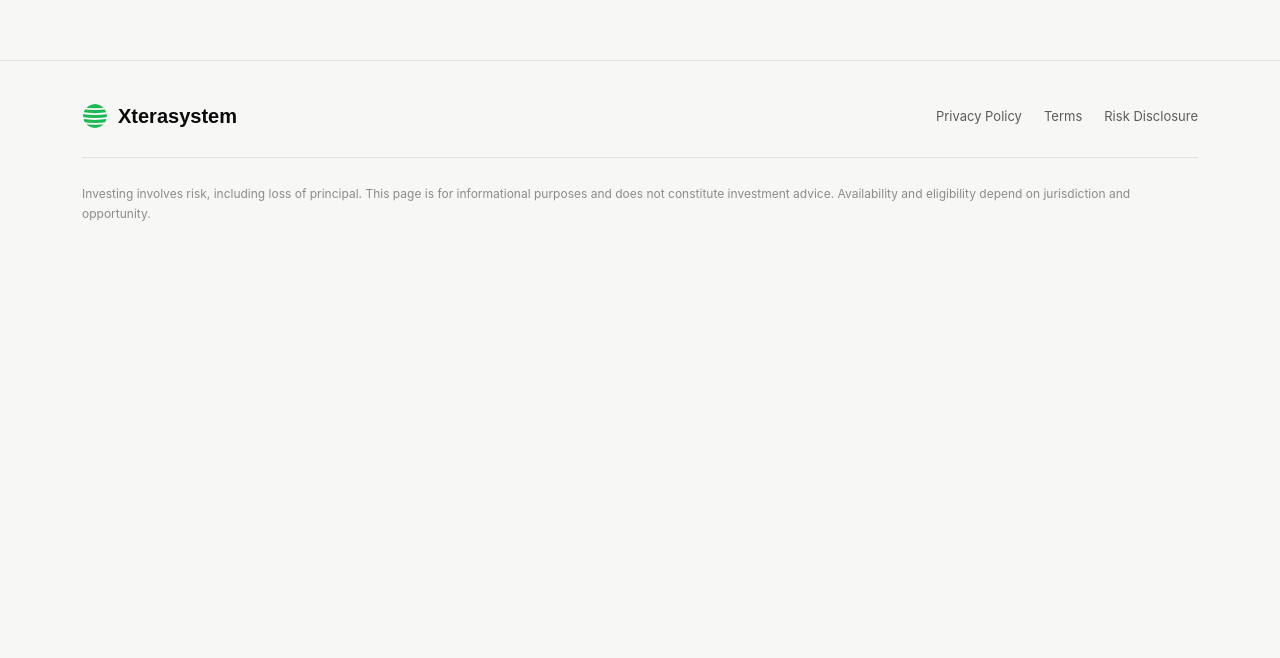
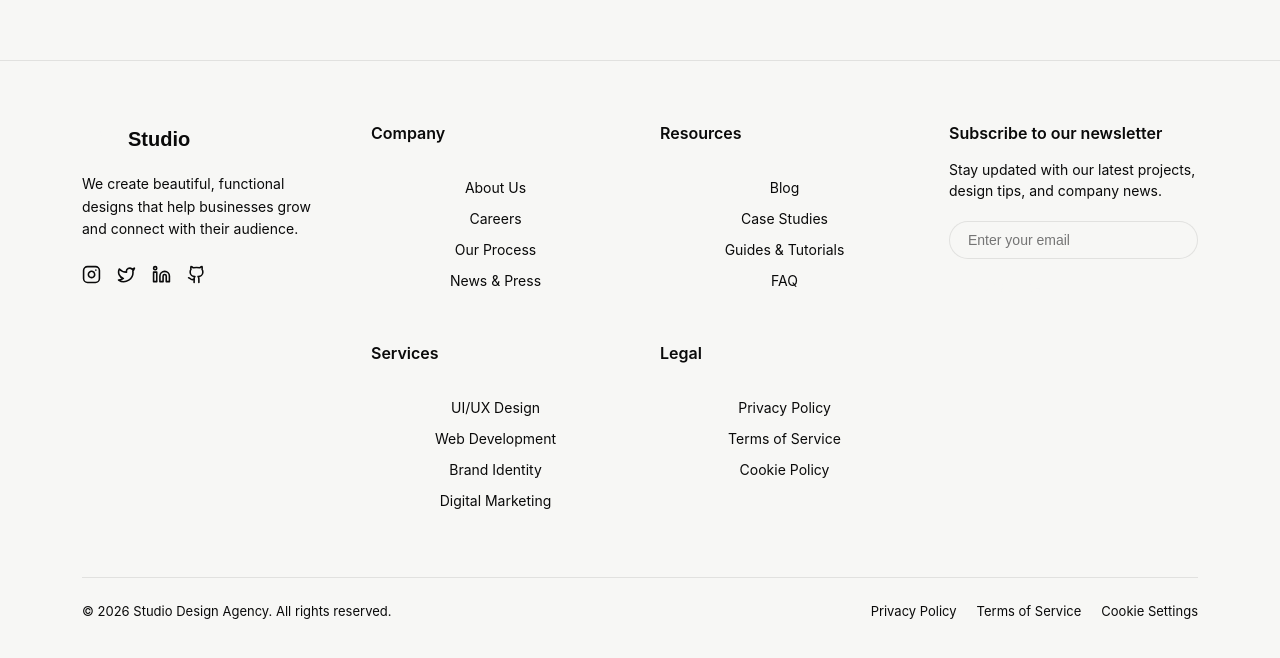
Before and after one commit to thisisbigmike/Xterasystem, a Next.js app: page / in a window 1280 px wide. Shown: the part 8075-8733 px from the top of the page. Before the commit the page ends 8338 px from the top, so only its background shows below. Built offline with nearby package versions, Linux system fonts and the light colour scheme.

Commit message:
Update Footer layout to match reference image design

```diff
--- a/src/components/Footer.jsx
+++ b/src/components/Footer.jsx
@@ -1,25 +1,186 @@
-import GlobeLogo from './GlobeLogo';
+'use client';
+
+import Link from 'next/link';
+import { motion } from 'framer-motion';
+import FadeIn from './FadeIn';
 
 export default function Footer() {
   return (
-    <footer>
+    <footer style={{ borderTop: '1px solid var(--border)', backgroundColor: 'var(--bg)', paddingTop: '60px', paddingBottom: '40px' }}>
       <div className="wrap">
-        <div className="footer-row">
-          <div className="logo">
-            <GlobeLogo maskId="footer-globe-mask" />
-            Xterasystem
+        <FadeIn>
+          <div
+            style={{
+              display: 'grid',
+              gridTemplateColumns: 'repeat(auto-fit, minmax(220px, 1fr))',
+              gap: '40px',
+              paddingBottom: '48px',
+            }}
+          >
+            {/* Column 1: Brand & Socials */}
+            <div style={{ display: 'flex', flexDirection: 'column', gap: '16px' }}>
+              <Link href="/" style={{ display: 'inline-flex', alignItems: 'center', gap: '10px', textDecoration: 'none', color: 'var(--fg)' }}>
+                <div
+                  style={{
+                    width: '36px',
+                    height: '36px',
+                    borderRadius: '50%',
+                    backgroundColor: 'var(--fg)',
+                    color: 'var(--bg)',
+                    display: 'flex',
+                    alignItems: 'center',
+                    justifyContent: 'center',
+                  }}
+                >
+                  <svg width="18" height="18" viewBox="0 0 24 24" fill="none" stroke="currentColor" strokeWidth="2" strokeLinecap="round" strokeLinejoin="round">
+                    <path d="M12 3c.132 4.093 2.907 6.868 7 7-4.093.132-6.868 2.907-7 7-.132-4.093-2.907-6.868-7-7 4.093-.132 6.868-2.907 7-7z" />
+                  </svg>
+                </div>
+                <span style={{ fontSize: '20px', fontWeight: '700', fontFamily: 'var(--display)' }}>Studio</span>
+              </Link>
+              <p style={{ fontSize: '14px', color: 'var(--muted)', lineHeight: '1.6', margin: 0, maxWidth: '280px' }}>
+                We create beautiful, functional designs that help businesses grow and connect with their audience.
+              </p>
+              <div style={{ display: 'flex', gap: '16px', alignItems: 'center', marginTop: '8px' }}>
+                {/* Instagram */}
+                <a href="#" aria-label="Instagram" style={{ color: 'var(--muted)', transition: 'color 0.2s' }}>
+                  <svg width="19" height="19" viewBox="0 0 24 24" fill="none" stroke="currentColor" strokeWidth="2" strokeLinecap="round" strokeLinejoin="round">
+                    <rect x="2" y="2" width="20" height="20" rx="5" ry="5" />
+                    <path d="M16 11.37A4 4 0 1 1 12.63 8 4 4 0 0 1 16 11.37z" />
+                    <line x1="17.5" y1="6.5" x2="17.51" y2="6.5" />
+                  </svg>
+                </a>
+                {/* Twitter */}
+                <a href="#" aria-label="Twitter" style={{ color: 'var(--muted)', transition: 'color 0.2s' }}>
+                  <svg width="19" height="19" viewBox="0 0 24 24" fill="none" stroke="currentColor" strokeWidth="2" strokeLinecap="round" strokeLinejoin="round">
+                    <path d="M22 4s-.7 2.1-2 3.4c1.6 10-9.4 17.3-18 11.6 2.2.1 4.4-.6 6-2C3 15.5.5 9.6 3 5c2.2 2.6 5.6 4.1 9 4-.9-4.2 4-6.6 7-3.8 1.1 0 3-1.2 3-1.2z" />
+                  </svg>
+                </a>
+                {/* LinkedIn */}
+                <a href="#" aria-label="LinkedIn" style={{ color: 'var(--muted)', transition: 'color 0.2s' }}>
+                  <svg width="19" height="19" viewBox="0 0 24 24" fill="none" stroke="currentColor" strokeWidth="2" strokeLinecap="round" strokeLinejoin="round">
+                    <path d="M16 8a6 6 0 0 1 6 6v7h-4v-7a2 2 0 0 0-2-2 2 2 0 0 0-2 2v7h-4v-7a6 6 0 0 1 6-6z" />
+                    <rect x="2" y="9" width="4" height="12" />
+                    <circle cx="4" cy="4" r="2" />
+                  </svg>
+                </a>
+                {/* GitHub */}
+                <a href="#" aria-label="GitHub" style={{ color: 'var(--muted)', transition: 'color 0.2s' }}>
+                  <svg width="19" height="19" viewBox="0 0 24 24" fill="none" stroke="currentColor" strokeWidth="2" strokeLinecap="round" strokeLinejoin="round">
+                    <path d="M15 22v-4a4.8 4.8 0 0 0-1-3.5c3 0 6-2 6-5.5.08-1.25-.27-2.48-1-3.5.28-1.15.28-2.35 0-3.5 0 0-1 0-3 1.5-2.64-.5-5.36-.5-8 0C6 2 5 2 5 2c-.3 1.15-.3 2.35 0 3.5A5.403 5.403 0 0 0 4 9c0 3.5 3 5.5 6 5.5-.39.49-.68 1.05-.85 1.65-.17.6-.22 1.23-.15 1.85v4" />
+                    <path d="M9 18c-4.51 2-5-2-7-2" />
+                  </svg>
+                </a>
+              </div>
+            </div>
+
+            {/* Column 2: Company & Services */}
+            <div style={{ display: 'flex', flexDirection: 'column', gap: '32px' }}>
+              <div>
+                <h4 style={{ fontSize: '16px', fontWeight: '600', marginBottom: '14px', color: 'var(--fg)' }}>Company</h4>
+                <nav style={{ display: 'flex', flexDirection: 'column', gap: '10px' }}>
+                  <a href="#about" style={{ fontSize: '14px', color: 'var(--muted)', textDecoration: 'none' }}>About Us</a>
+                  <a href="#" style={{ fontSize: '14px', color: 'var(--muted)', textDecoration: 'none' }}>Careers</a>
+                  <a href="#" style={{ fontSize: '14px', color: 'var(--muted)', textDecoration: 'none' }}>Our Process</a>
+                  <a href="#" style={{ fontSize: '14px', color: 'var(--muted)', textDecoration: 'none' }}>News &amp; Press</a>
+                </nav>
+              </div>
+              <div>
+                <h4 style={{ fontSize: '16px', fontWeight: '600', marginBottom: '14px', color: 'var(--fg)' }}>Services</h4>
+                <nav style={{ display: 'flex', flexDirection: 'column', gap: '10px' }}>
+                  <a href="#" style={{ fontSize: '14px', color: 'var(--muted)', textDecoration: 'none' }}>UI/UX Design</a>
+                  <a href="#" style={{ fontSize: '14px', color: 'var(--muted)', textDecoration: 'none' }}>Web Development</a>
+                  <a href="#" style={{ fontSize: '14px', color: 'var(--muted)', textDecoration: 'none' }}>Brand Identity</a>
+                  <a href="#" style={{ fontSize: '14px', color: 'var(--muted)', textDecoration: 'none' }}>Digital Marketing</a>
+                </nav>
+              </div>
+            </div>
+
+            {/* Column 3: Resources & Legal */}
+            <div style={{ display: 'flex', flexDirection: 'column', gap: '32px' }}>
+              <div>
+                <h4 style={{ fontSize: '16px', fontWeight: '600', marginBottom: '14px', color: 'var(--fg)' }}>Resources</h4>
+                <nav style={{ display: 'flex', flexDirection: 'column', gap: '10px' }}>
+                  <a href="#" style={{ fontSize: '14px', color: 'var(--muted)', textDecoration: 'none' }}>Blog</a>
+                  <a href="#" style={{ fontSize: '14px', color: 'var(--muted)', textDecoration: 'none' }}>Case Studies</a>
+                  <a href="#" style={{ fontSize: '14px', color: 'var(--muted)', textDecoration: 'none' }}>Guides &amp; Tutorials</a>
+                  <a href="#" style={{ fontSize: '14px', color: 'var(--muted)', textDecoration: 'none' }}>FAQ</a>
+                </nav>
+              </div>
+              <div>
+                <h4 style={{ fontSize: '16px', fontWeight: '600', marginBottom: '14px', color: 'var(--fg)' }}>Legal</h4>
+                <nav style={{ display: 'flex', flexDirection: 'column', gap: '10px' }}>
+                  <a href="#" style={{ fontSize: '14px', color: 'var(--muted)', textDecoration: 'none' }}>Privacy Policy</a>
+                  <a href="#" style={{ fontSize: '14px', color: 'var(--muted)', textDecoration: 'none' }}>Terms of Service</a>
+                  <a href="#" style={{ fontSize: '14px', color: 'var(--muted)', textDecoration: 'none' }}>Cookie Policy</a>
+                </nav>
+              </div>
+            </div>
+
+            {/* Column 4: Newsletter */}
+            <div style={{ display: 'flex', flexDirection: 'column', gap: '14px' }}>
+              <h4 style={{ fontSize: '16px', fontWeight: '600', margin: 0, color: 'var(--fg)' }}>Subscribe to our newsletter</h4>
+              <p style={{ fontSize: '14px', color: 'var(--muted)', lineHeight: '1.5', margin: 0, maxWidth: '300px' }}>
+                Stay updated with our latest projects, design tips, and company news.
+              </p>
+              <form onSubmit={(e) => e.preventDefault()} style={{ display: 'flex', gap: '10px', marginTop: '6px', flexWrap: 'wrap' }}>
+                <input
+                  type="email"
+                  placeholder="Enter your email"
+                  style={{
+                    flex: '1 1 180px',
+                    padding: '10px 18px',
+                    borderRadius: '9999px',
+                    border: '1px solid var(--border)',
+                    backgroundColor: 'var(--bg)',
+                    color: 'var(--fg)',
+                    fontSize: '14px',
+                    outline: 'none',
+                  }}
+                />
+                <motion.button
+                  whileHover={{ scale: 1.04 }}
+                  whileTap={{ scale: 0.96 }}
+                  type="submit"
+                  style={{
+                    padding: '10px 24px',
+                    borderRadius: '9999px',
+                    backgroundColor: 'var(--fg)',
+                    color: 'var(--bg)',
+                    fontWeight: '600',
+                    fontSize: '14px',
+                    border: 'none',
+                    cursor: 'pointer',
+                    whiteSpace: 'nowrap',
+                  }}
+                >
+                  Subscribe
+                </motion.button>
+              </form>
+            </div>
           </div>
-          <div className="footer-links">
-            <a href="#">Privacy Policy</a>
-            <a href="#">Terms</a>
-            <a href="#">Risk Disclosure</a>
+
+          <div
+            style={{
+              borderTop: '1px solid var(--border)',
+              paddingTop: '24px',
+              display: 'flex',
+              flexWrap: 'wrap',
+              justifyContent: 'space-between',
+              alignItems: 'center',
+              gap: '16px',
+              fontSize: '13px',
+              color: 'var(--muted)',
+            }}
+          >
+            <p style={{ margin: 0 }}>&copy; {new Date().getFullYear()} Studio Design Agency. All rights reserved.</p>
+            <div style={{ display: 'flex', gap: '20px' }}>
+              <a href="#" style={{ color: 'var(--muted)', textDecoration: 'none' }}>Privacy Policy</a>
+              <a href="#" style={{ color: 'var(--muted)', textDecoration: 'none' }}>Terms of Service</a>
+              <a href="#" style={{ color: 'var(--muted)', textDecoration: 'none' }}>Cookie Settings</a>
+            </div>
           </div>
-        </div>
-        <p className="disclaimer">
-          Investing involves risk, including loss of principal. This page is for informational
-          purposes and does not constitute investment advice. Availability and eligibility depend on jurisdiction and
-          opportunity.
-        </p>
+        </FadeIn>
       </div>
     </footer>
   );
```
